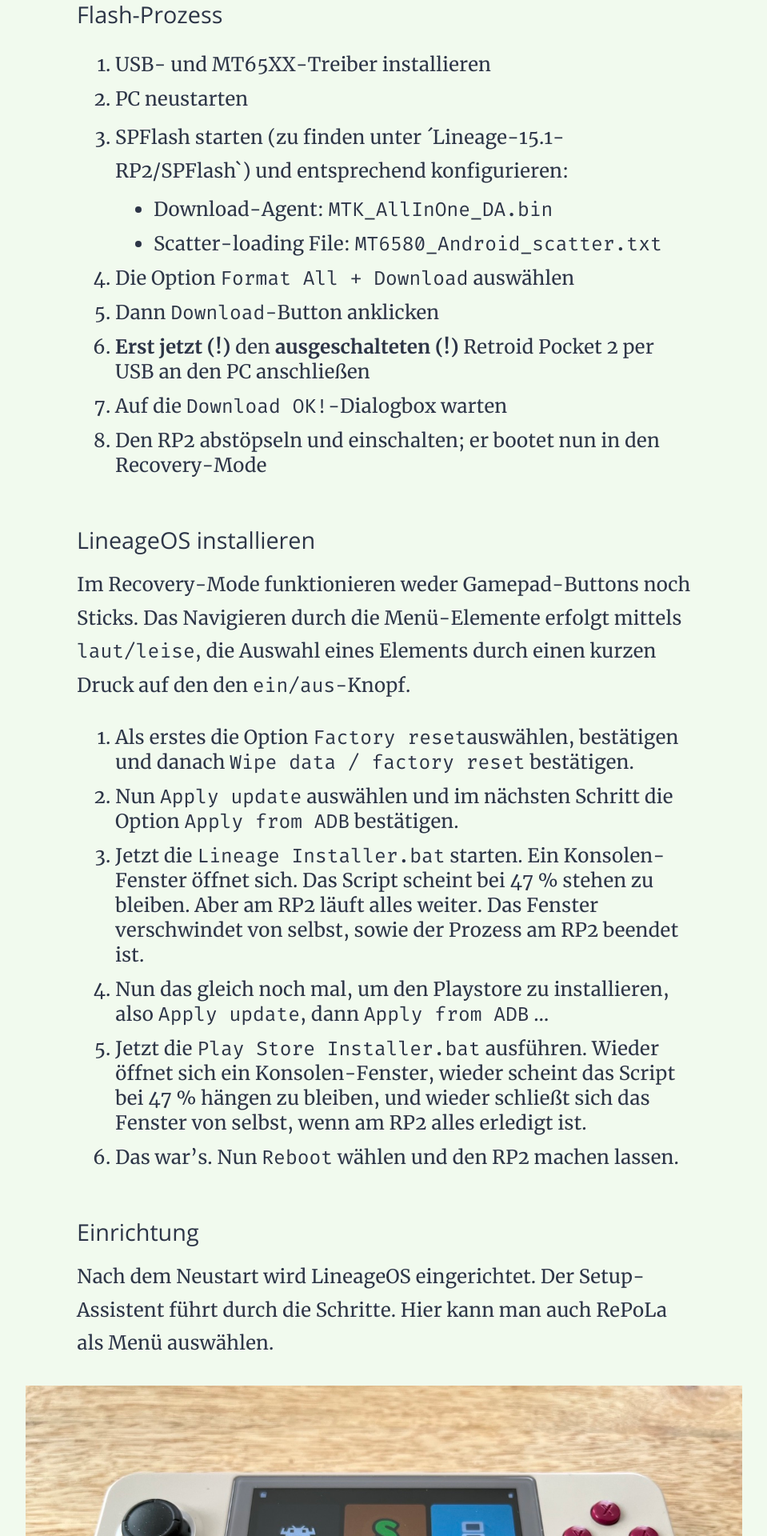
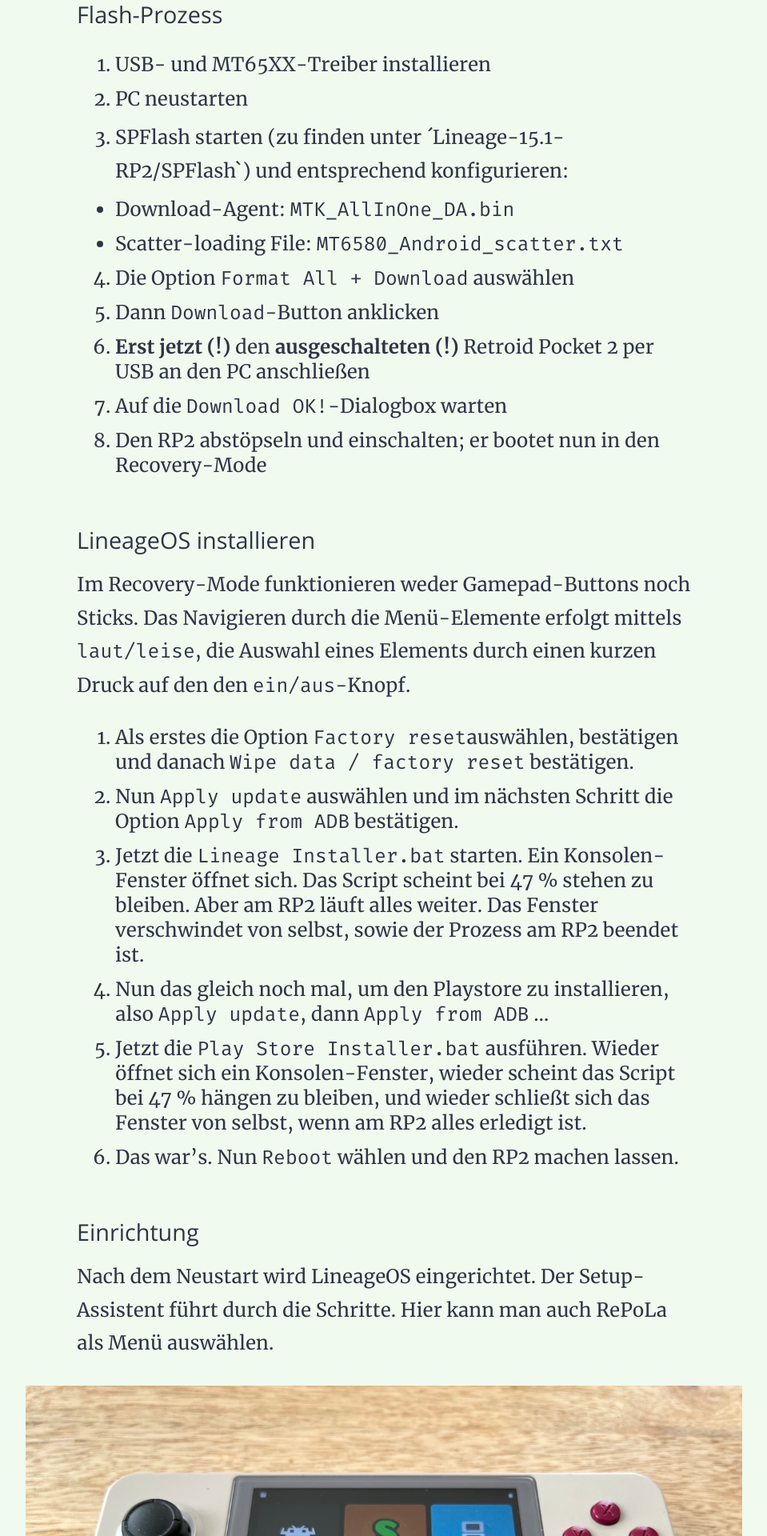
Before and after one commit to marc2o/marc2o.github.io, a Jekyll site: the page built from _posts/2023-03-25-Retroid-Pocket-2-LineageOS-Upgrade.md, in a window 1280 px wide. Shown: the part 2373-4293 px from the top of the page at 80% size, without its empty margins (160-1119 px from the left). Built offline with Jekyll 4.4.1, drawn with Linux system fonts in a browser that asks for light colours.

Commit message:
Update article.css

```diff
--- a/assets/css/article.css
+++ b/assets/css/article.css
@@ -110,10 +110,12 @@
 article>ul {
 	margin-left: 2em;
 }
-article ul,
-article ul ul {
-    margin-left: 2em;
-    list-style-type: disc;
+article>ol>ul,
+article>ul>ul {
+  margin-left: 1em;
+}
+article ul {
+  list-style-type: disc;
 }
 article ul>li,
 article ol>li {
```
